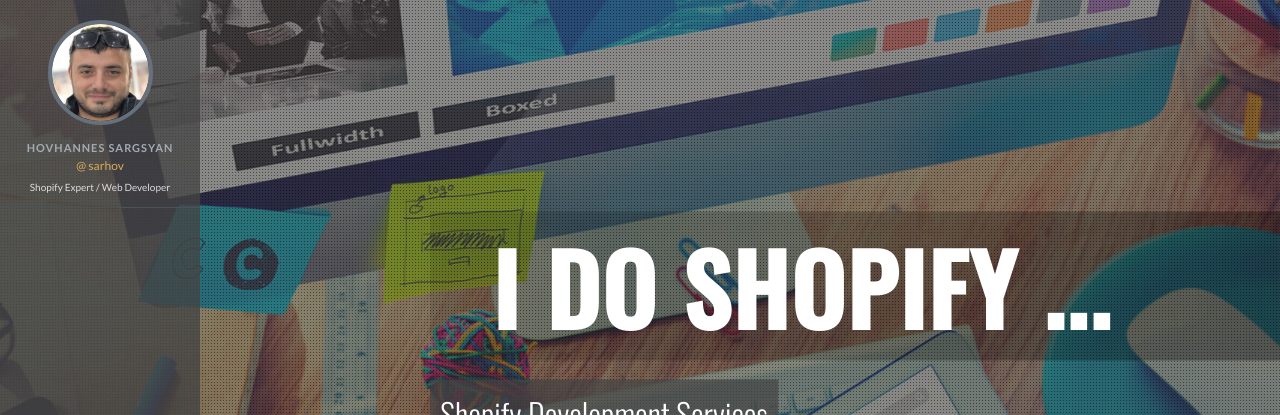
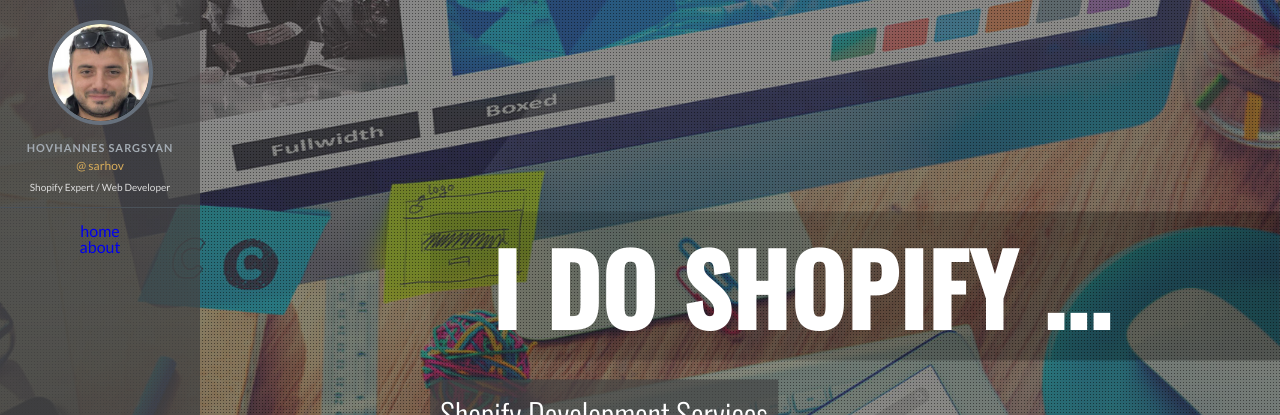
Before and after one commit to sarhov/sarhov.github.io, a Jekyll site: the page built from index.html, in a window 1280 px wide. Shown: the top 415 px of the page. Built offline with Jekyll 4.4.1, drawn with Linux system fonts in a browser that asks for light colours; nearby versions of some CDN libraries.

Commit message:
new fixes

```diff
--- a/_config.yml
+++ b/_config.yml
@@ -1,13 +1,13 @@
 # Site settings
-avatar: http://sarhov.com/img/avatar.png
-baseurl: "http://sarhov.com/" # the subpath of your site, e.g. /blog/
-url: "http://sarhov.com" # the base hostname & protocol for your site
+avatar: https://sarhov.com/img/avatar.png
+baseurl: "https://sarhov.com/" # the subpath of your site, e.g. /blog/
+url: "https://sarhov.com" # the base hostname & protocol for your site
 socials:
 - title: facebook
-  url: http://fb.com/sarhov
+  url: https://fb.com/sarhov
   icon: sarhov-facebook
 - title: github
-  url: http://github.com/sarhov
+  url: https://github.com/sarhov
   icon: sarhov-github
 highlighter: rouge
 permalink: /:title/
--- a/_layouts/default.html
+++ b/_layouts/default.html
@@ -29,6 +29,24 @@
         </h3>
       </div>
       <!-- /.b-account__text -->
+
+      <div class="b-menu">
+        <a href="#" class="b-menu__opener">menu</a>
+        <div class="b-menu__wrapper jsMobileMenu">
+          <ul class="b-menu__list">
+            {% for link in site.data.navigation %}
+            <li class="b-menu__item">
+              <a href="{{link.url}}" class="b-menu__link  {% if link.url == page.permalink %} is_active {% endif %}">{{link.title}}</a>
+            </li>
+            <!-- /.b-menu__item -->
+            {% endfor %}
+          </ul>
+          <!-- /.b-menu__list -->
+        </div>
+
+      </div>
+      <!-- /.b-menu -->
+
       <div class="b-contact">
         <h3 class="b-contact__title">Contact</h3>
         <div class="b-contact__line">
--- a/_sass/_main.scss
+++ b/_sass/_main.scss
@@ -349,6 +349,25 @@ body {
 
 /* END b-account */
 
+
+.b-menu{
+  &__opener{
+    display: none;
+  }
+  &__wrapper{
+    @media screen and (max-width: 440px){
+      display: none;
+    }
+  }
+
+  &__list{
+    list-style-type: none;
+  }
+  &__item{
+
+  }
+}
+
 /* b-contact */
 .b-contact{
   text-align: left;
--- a/index.html
+++ b/index.html
@@ -1,6 +1,7 @@
 ---
 layout: default
 template: index
+permalink: '/'
 ---
 
 <div class="b-articles">
```
Also changed, not shown: _data/navigation.yml (+4 -9 lines), share/official-theorie-home/index.md (line endings or trailing spaces).
